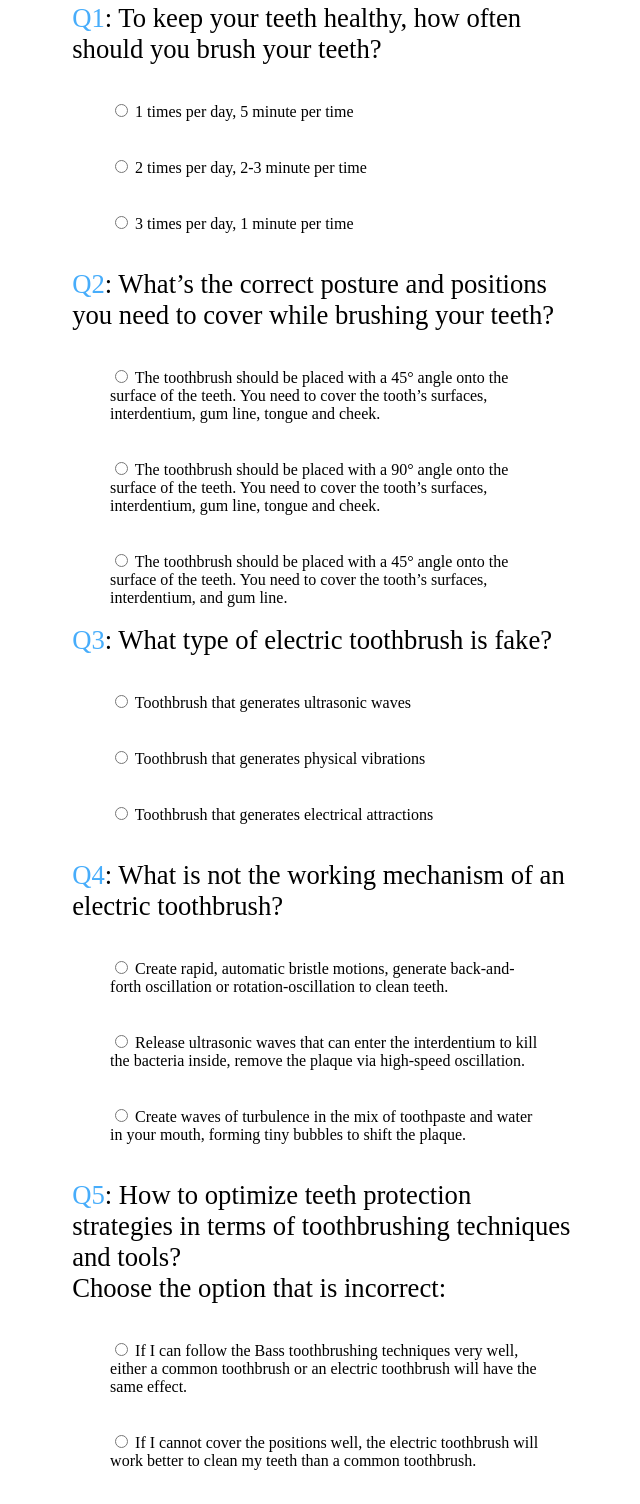
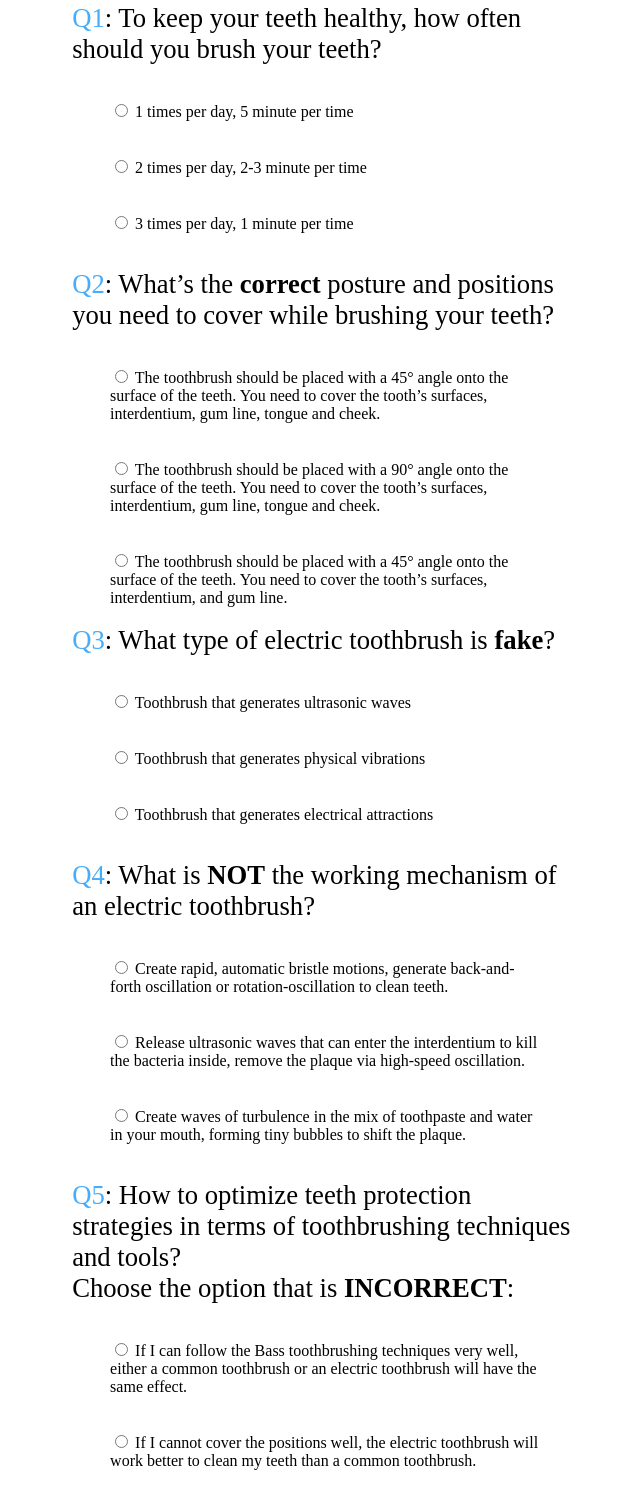
Before and after one commit to April-Xu/TOL-project2, a website: page session 1/1quiz.html in a window 1280 px wide. Shown: the part 85-1589 px from the top of the page, without its empty margins (315-955 px from the left). Drawn offline with Linux system fonts and the light colour scheme.

Commit message:
highlight incorrect

```diff
--- a/session 1/1quiz.html
+++ b/session 1/1quiz.html
@@ -30,7 +30,8 @@
         </div>
 
         <div class="title">
-            <span>Q2</span>: What’s the correct posture and positions you need to cover while brushing your teeth?
+            <span>Q2</span>: What’s the <b>correct</b> posture and positions you need to cover while
+                                                 brushing your teeth?
         </div>
         <div class="option">
             <br><br>
@@ -53,7 +54,7 @@
         </div>
 
         <div class="title">
-            <span>Q3</span>: What type of electric toothbrush is fake?
+            <span>Q3</span>: What type of electric toothbrush is <b>fake</b>?
         </div>
         <div class="option">
             <br><br>
@@ -74,7 +75,7 @@
 
 
         <div class="title">
-            <span>Q4</span>: What is not the working mechanism of an electric toothbrush?
+            <span>Q4</span>: What is <b>NOT</b> the working mechanism of an electric toothbrush?
         </div>
         <div class="option">
             <br><br>
@@ -95,7 +96,7 @@
 
         <div class="title">
             <span>Q5</span>: How to optimize teeth protection strategies in terms of
-            toothbrushing techniques and tools? <br>Choose the option that is incorrect:
+            toothbrushing techniques and tools? <br>Choose the option that is <b>INCORRECT</b>:
         </div>
         <div class="option">
             <br><br>
```
